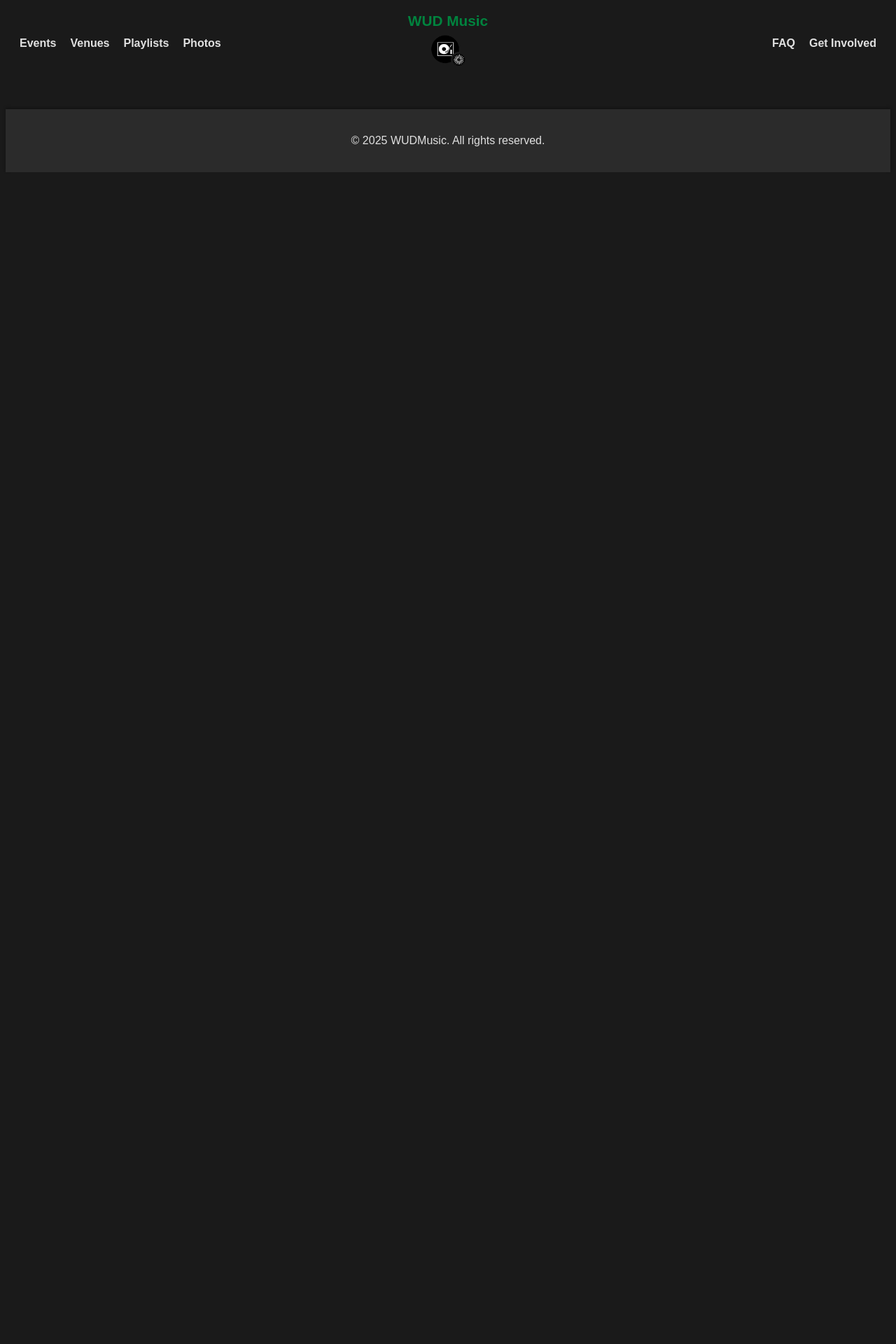
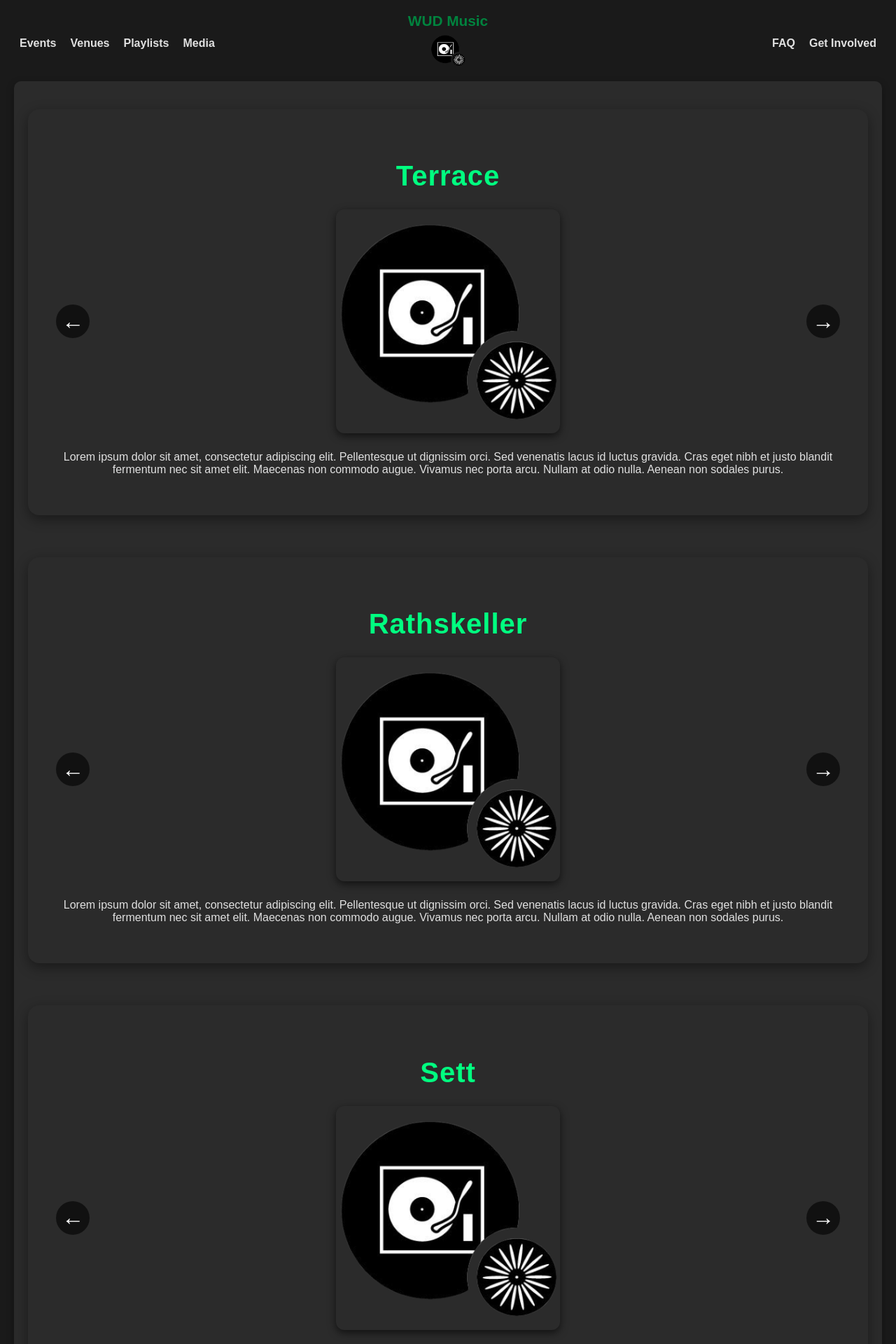
Before and after one commit to xpoes123/WUDMusic, a Django app: page /venues in a window 1280 px wide. Shown: the top 1920 px of the page at 70% size. Before the commit the page ends 246 px from the top, so only its background shows below. Run offline with Django 4.2, Linux system fonts and the light colour scheme.

Commit message:
added venues

```diff
--- a/home/static/home/css/concert.css
+++ b/home/static/home/css/concert.css
@@ -18,7 +18,7 @@
     object-fit: cover;
     object-position: center;
     border-radius: 50%;
-    animation: spin 10s linear infinite;
+    animation: spin 15s linear infinite;
     display: block;
 }
 
--- a/home/static/home/css/home.css
+++ b/home/static/home/css/home.css
@@ -18,7 +18,7 @@
     object-fit: cover;
     object-position: center;
     border-radius: 50%;
-    animation: spin 10s linear infinite;
+    animation: spin 15s linear infinite;
     display: block;
 }
 
--- a/home/templates/home/venues.html
+++ b/home/templates/home/venues.html
@@ -2,9 +2,142 @@
 {% load static %}
 
 {% block extra_head %}
-    <link rel="stylesheet" type="text/css" href="{% static 'home/css/home.css' %}">
+<link rel="stylesheet" type="text/css" href="{% static 'home/css/home.css' %}">
+<style>
+    .container {
+        max-width: 1200px;
+        margin: 0 auto;
+        padding: 40px 20px;
+    }
+
+    .venue-section {
+        background-color: #2b2b2b;
+        border-radius: 16px;
+        box-shadow: 0 6px 18px rgba(0, 0, 0, 0.4);
+        padding: 40px 30px;
+        margin-bottom: 60px;
+        transition: transform 0.2s ease;
+    }
+
+    .venue-section:hover {
+        transform: translateY(-4px);
+    }
+
+    .venue-title {
+        font-size: 2.5em;
+        color: #00ff80;
+        text-align: center;
+        margin-bottom: 25px;
+        letter-spacing: 1px;
+    }
+
+    .venue-gallery {
+        position: relative;
+        display: flex;
+        align-items: center;
+        justify-content: center;
+        margin-bottom: 25px;
+    }
+
+    .venue-gallery img {
+        width: 320px;
+        height: 320px;
+        object-fit: cover;
+        border-radius: 12px;
+        transition: transform 0.3s ease, box-shadow 0.3s ease;
+        box-shadow: 0 4px 12px rgba(0, 0, 0, 0.6);
+    }
+
+    .venue-gallery img:hover {
+        transform: scale(1.03);
+        box-shadow: 0 6px 20px rgba(0, 0, 0, 0.6);
+    }
+
+    .arrow {
+    position: absolute;
+    top: 50%;
+    transform: translateY(-50%);
+    background-color: rgba(0, 0, 0, 0.6);
+    color: white;
+    border: none;
+    border-radius: 50%;
+    font-size: 2rem;
+    width: 48px;
+    height: 48px;
+    cursor: pointer;
+    z-index: 2;
+    transition: background 0.3s ease;
+    display: flex;
+    align-items: center;
+    justify-content: center;
+}
+
+.arrow:hover {
+    background-color: rgba(0, 131, 62, 0.8);
+}
+
+.arrow.left { left: 10px; }
+.arrow.right { right: 10px; }
+
+@media (max-width: 600px) {
+    .venue-gallery img {
+        width: 260px;
+        height: 260px;
+    }
+
+    .arrow {
+        width: 36px;
+        height: 36px;
+        font-size: 1.5rem;
+    }
+
+    .arrow.left { left: 5px; }
+    .arrow.right { right: 5px; }
+}
+
+</style>
 {% endblock %}
+
 {% block title %}Venues{% endblock %}
+
 {% block content %}
+<div class="container">
+    {% for venue in venues %}
+    <div class="venue-section">
+        <h2 class="venue-title">{{ venue.name }}</h2>
 
+        <div class="venue-gallery" id="gallery-{{ forloop.counter }}">
+            <button class="arrow left" onclick="prevImage({{ forloop.counter }})">&#8592;</button>
+            <img src="{% static 'home/images/wud.png' %}" id="image-{{ forloop.counter }}" alt="{{ venue.name }} photo">
+            <button class="arrow right" onclick="nextImage({{ forloop.counter }})">&#8594;</button>
+        </div>
+
+        <p class="venue-description">
+            Lorem ipsum dolor sit amet, consectetur adipiscing elit. Pellentesque ut dignissim orci. Sed venenatis lacus id luctus gravida. Cras eget nibh et justo blandit fermentum nec sit amet elit. Maecenas non commodo augue. Vivamus nec porta arcu. Nullam at odio nulla. Aenean non sodales purus.
+        </p>
+    </div>
+    {% endfor %}
+</div>
+
+<script>
+    const imageSources = [
+        "{% static 'home/images/insta3.png' %}",
+        "{% static 'home/images/spotify.png' %}",
+        "{% static 'home/images/wud.png' %}"
+    ];
+
+    const galleryIndices = {};
+
+    function nextImage(galleryId) {
+        if (!(galleryId in galleryIndices)) galleryIndices[galleryId] = 0;
+        galleryIndices[galleryId] = (galleryIndices[galleryId] + 1) % imageSources.length;
+        document.getElementById(`image-${galleryId}`).src = imageSources[galleryIndices[galleryId]];
+    }
+
+    function prevImage(galleryId) {
+        if (!(galleryId in galleryIndices)) galleryIndices[galleryId] = 0;
+        galleryIndices[galleryId] = (galleryIndices[galleryId] - 1 + imageSources.length) % imageSources.length;
+        document.getElementById(`image-${galleryId}`).src = imageSources[galleryIndices[galleryId]];
+    }
+</script>
 {% endblock %}
--- a/home/views.py
+++ b/home/views.py
@@ -95,9 +95,15 @@ def concert_detail(request, concert_id):
     return render(request, 'home/concert_detail.html', {'concert': concert})
 
 def venues(request):
-    return render(request, 'home/venues.html', {})
+    venue_list = [
+        {'name': 'Terrace'},
+        {'name': 'Rathskeller'},
+        {'name': 'Sett'},
+        {'name': 'Playcircle'},
+    ]
+    return render(request, 'home/venues.html', {'venues': venue_list})
 
-# views.py
+
 def wud_playlist(request):
     placeholder_count = 10
     placeholders = range(placeholder_count)
--- a/templates/base.html
+++ b/templates/base.html
@@ -27,10 +27,10 @@
                 <li><a href="{% url 'home:venues' %}" class="nav-link">Venues</a></li>
                 <li><a href="{% url 'home:wud_playlist' %}" class="nav-link">Playlists</a></li>
                 <li class="dropdown">
-                    <a class="login_btn">Photos</a>
+                    <a class="login_btn">Media</a>
                     <ul class="dropdown-menu">
                         <li><a href="{% url 'home:photos' %}">Photos</a></li>
-                        <li><a href="{% url 'home:submit_photos' %}">Submit Photos</a></li>
+                        <li><a href="{% url 'home:submit_photos' %}">Blog</a></li>
                     </ul>
                 </li>
             </ul>
@@ -47,8 +47,9 @@
                     <a class="login_btn">Get Involved</a>
                     <ul class="dropdown-menu">
                         <li><a href="{% url 'home:meetings' %}">Meetings</a></li>
-                        <li><a href="{% url 'home:about' %}">About Us</a></li>
+                        <li><a href="{% url 'home:about' %}">About</a></li>
                         <li><a href="{% url 'home:contact' %}">Contact</a></li>
+                        <li><a href="{% url 'home:contact' %}">Partners</a></li>
                     </ul>
                 </li>
             </ul>
```
Also changed, not shown: home/static/home/images/november/1.jpeg (deleted), home/static/home/images/november/2.jpeg (deleted), home/static/home/images/november/3.jpeg (deleted), home/static/home/images/november/4.jpeg (deleted), home/static/home/images/november/5.jpeg (deleted).
